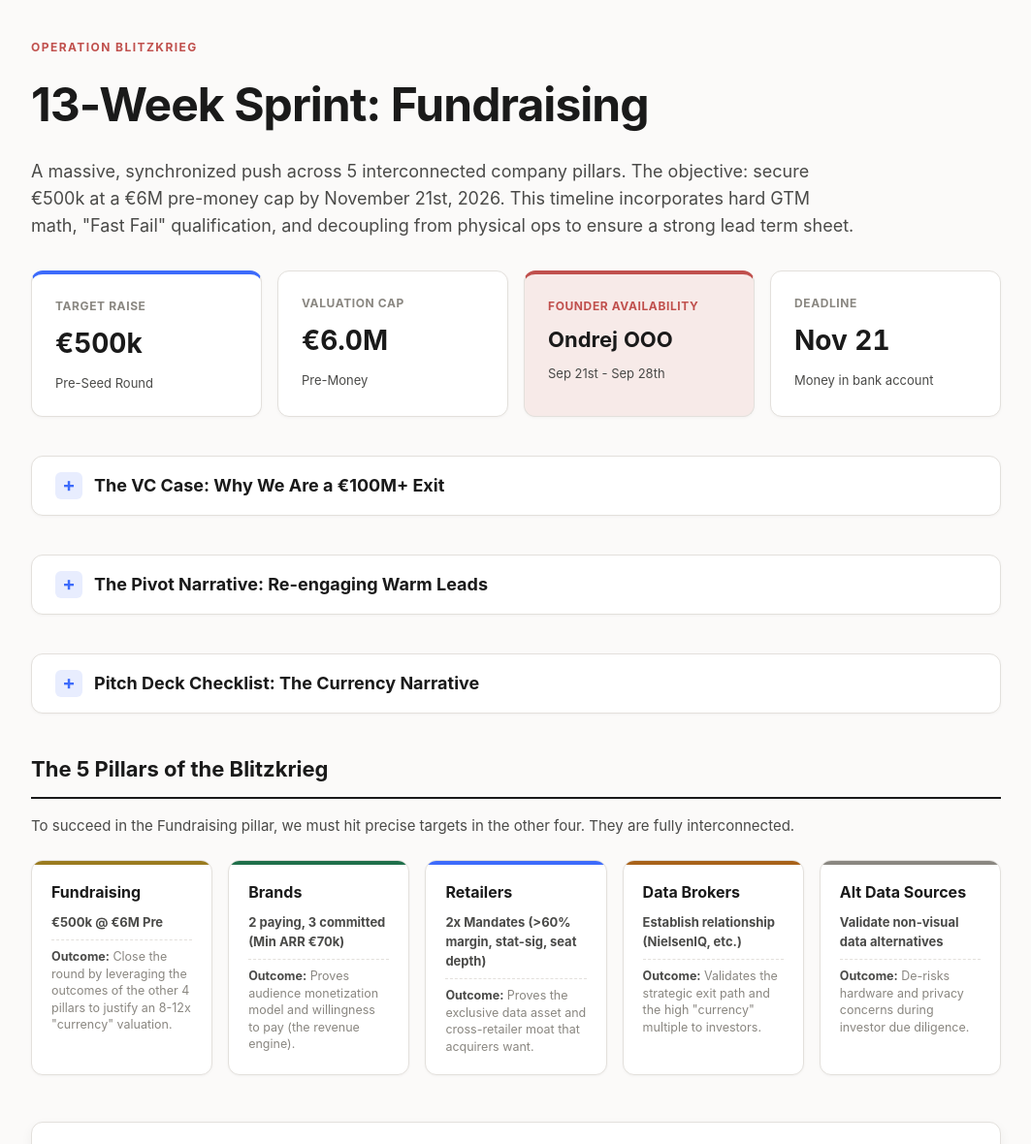
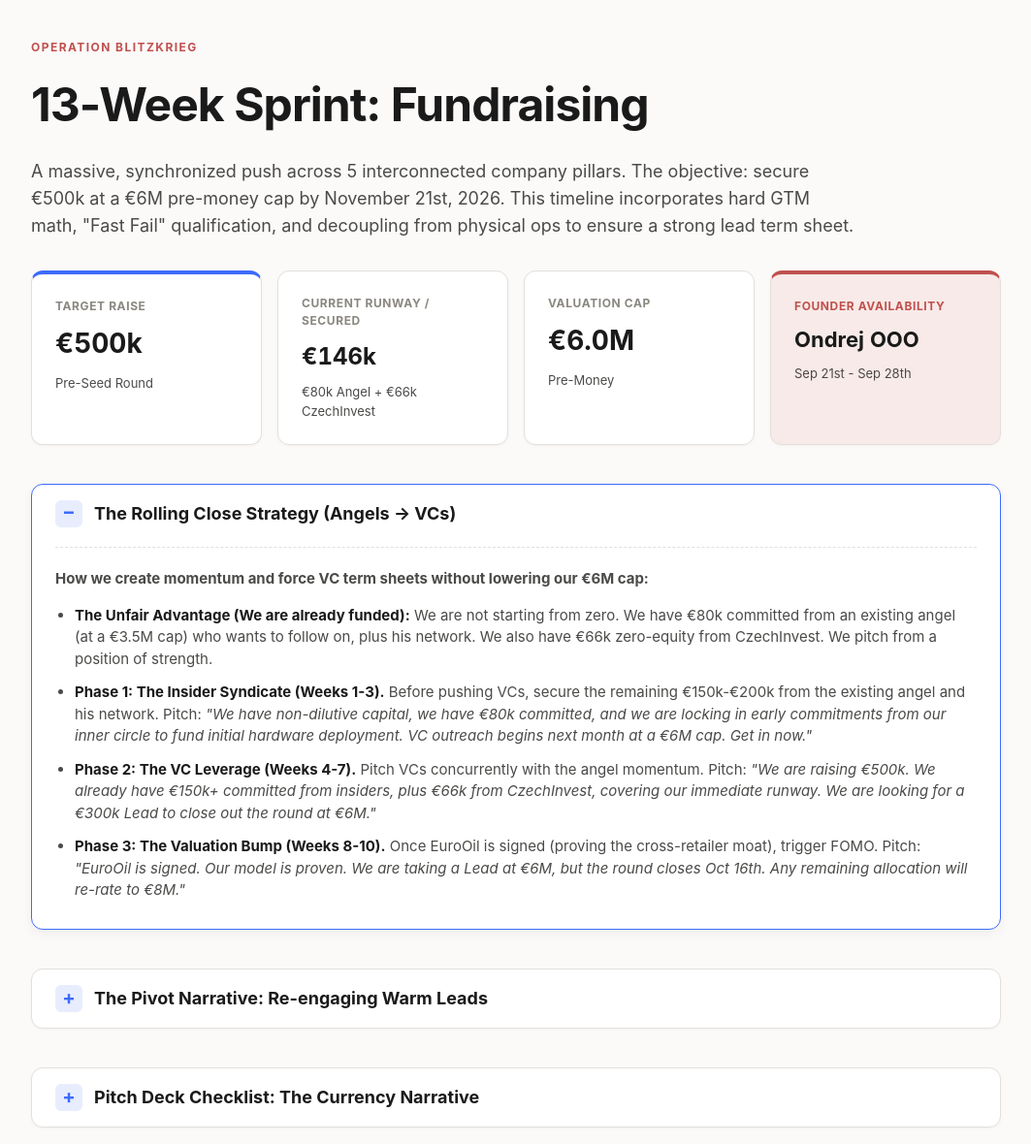
Before and after one commit to Minds-Models/mm-business, a plain HTML site: page blitzkrieg/fundraise/fundraise-plan.html in a window 1280 px wide. Shown: the top 1180 px of the page at 97% size, without its empty margins (108-1171 px from the left). Drawn offline with Linux system fonts and the light colour scheme.

Commit message:
Update fundraise plan with initial angel and CzechInvest traction to build VC momentum

```diff
--- a/blitzkrieg/fundraise/fundraise-plan.html
+++ b/blitzkrieg/fundraise/fundraise-plan.html
@@ -467,6 +467,11 @@
                 <p class="sub">Pre-Seed Round</p>
             </div>
             <div class="param-card">
+                <h3>Current Runway / Secured</h3>
+                <p class="value" style="font-size: 24px;">€146k</p>
+                <p class="sub">€80k Angel + €66k CzechInvest</p>
+            </div>
+            <div class="param-card">
                 <h3>Valuation Cap</h3>
                 <p class="value">€6.0M</p>
                 <p class="sub">Pre-Money</p>
@@ -476,22 +481,17 @@
                 <p class="value" style="font-size: 22px;">Ondrej OOO</p>
                 <p class="sub">Sep 21st - Sep 28th</p>
             </div>
-            <div class="param-card">
-                <h3>Deadline</h3>
-                <p class="value">Nov 21</p>
-                <p class="sub">Money in bank account</p>
-            </div>
         </div>
 
-        <details class="vc-case">
-            <summary>The VC Case: Why We Are a €100M+ Exit</summary>
+        <details class="vc-case" open>
+            <summary>The Rolling Close Strategy (Angels -> VCs)</summary>
             <div class="vc-case-content">
+                <p style="margin-top: 0; color: var(--ink-2); font-size: 15px;"><strong>How we create momentum and force VC term sheets without lowering our €6M cap:</strong></p>
                 <ul>
-                    <li><strong>The Target:</strong> €100-150M strategic acquisition by 2031 (10-16x return for this €6M cap Pre-Seed round).</li>
-                    <li><strong>The Buyer:</strong> NielsenIQ, Circana, Kantar, or Retail Media networks who structurally lack the "who bought" layer in physical retail.</li>
-                    <li><strong>The Valuation Arbitrage:</strong> We are building a <em>measurement currency</em> (trades at 8-12x ARR), not a mixed SaaS tool (trades at 5x). We only need €8-12.5M ARR by 2031 to hit our €100-150M exit target.</li>
-                    <li><strong>The Defensible Moat:</strong> We secure <em>perpetual aggregate data rights</em> across multiple retailers. An acquirer cannot recreate this cross-retailer network overnight; they must buy us or face disruption.</li>
-                    <li><strong>The Win-Win Wedge:</strong> We don't buy data from retailers (which they refuse). We build them their own dunnhumby-style profit center. They monetize their audience, we take the infra margin and the aggregate rights.</li>
+                    <li><strong>The Unfair Advantage (We are already funded):</strong> We are not starting from zero. We have €80k committed from an existing angel (at a €3.5M cap) who wants to follow on, plus his network. We also have €66k zero-equity from CzechInvest. We pitch from a position of strength.</li>
+                    <li><strong>Phase 1: The Insider Syndicate (Weeks 1-3).</strong> Before pushing VCs, secure the remaining €150k-€200k from the existing angel and his network. Pitch: <em>"We have non-dilutive capital, we have €80k committed, and we are locking in early commitments from our inner circle to fund initial hardware deployment. VC outreach begins next month at a €6M cap. Get in now."</em></li>
+                    <li><strong>Phase 2: The VC Leverage (Weeks 4-7).</strong> Pitch VCs concurrently with the angel momentum. Pitch: <em>"We are raising €500k. We already have €150k+ committed from insiders, plus €66k from CzechInvest, covering our immediate runway. We are looking for a €300k Lead to close out the round at €6M."</em></li>
+                    <li><strong>Phase 3: The Valuation Bump (Weeks 8-10).</strong> Once EuroOil is signed (proving the cross-retailer moat), trigger FOMO. Pitch: <em>"EuroOil is signed. Our model is proven. We are taking a Lead at €6M, but the round closes Oct 16th. Any remaining allocation will re-rate to €8M."</em></li>
                 </ul>
             </div>
         </details>
```
